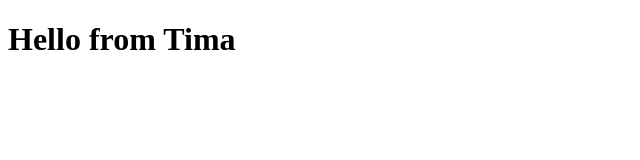
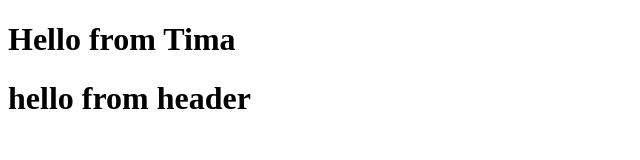
Before and after one commit to txshbekxv/test, a plain HTML site: page timur.html in a window 1280 px wide. Shown: the whole page, without its empty margins (0-640 px from the left). Drawn offline with Linux system fonts and the light colour scheme.

Commit message:
create: header

```diff
--- a/timur.html
+++ b/timur.html
@@ -8,5 +8,10 @@
 </head>
 <body>
        <h1>Hello from Tima</h1>
+
+
+       <div class="header">
+              <h1>hello from header</h1>
+       </div>
 </body>
 </html>
```
